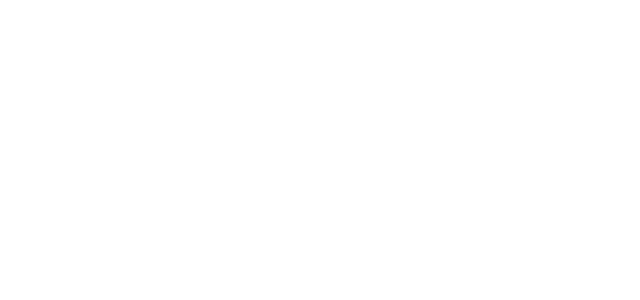
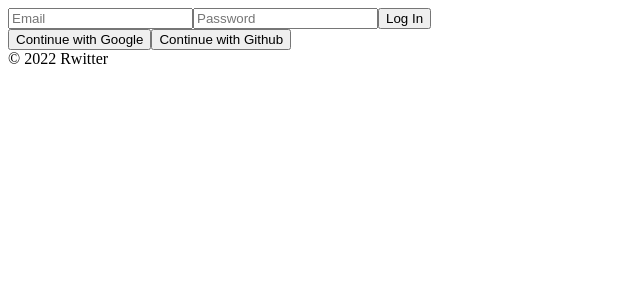
Before and after one commit to rhanziy/rwitter, a React (Create React App) app: page / in a window 1280 px wide. Shown: the top 300 px of the page, without its empty margins (0-640 px from the left). Built offline with nearby package versions, Linux system fonts and the light colour scheme; no server answers.

Commit message:
add Auth

```diff
--- /dev/null
+++ b/jsconfig.json
@@ -0,0 +1,6 @@
+{
+  "compilerOptions": {
+      "baseUrl": "src"
+  },
+  "include": ["src"]
+}
--- a/package.json
+++ b/package.json
@@ -6,8 +6,10 @@
     "@testing-library/jest-dom": "^5.16.4",
     "@testing-library/react": "^13.2.0",
     "@testing-library/user-event": "^13.5.0",
+    "firebase": "^9.6.1",
     "react": "^18.1.0",
     "react-dom": "^18.1.0",
+    "react-router-dom": "^6.3.0",
     "react-scripts": "5.0.1",
     "web-vitals": "^2.1.4"
   },
--- a/src/App.js
+++ /dev/null
@@ -1,10 +0,0 @@
-
-function App() {
-  return (
-    <div>
-
-    </div>
-  );
-}
-
-export default App;
--- /dev/null
+++ b/src/components/App.js
@@ -0,0 +1,15 @@
+import React, {useState} from "react";
+import AppRouter from "components/Router";
+import { authService } from "myBase";
+
+function App() {
+  const [ isLoggedIn, setIsLoggedIn] = useState(authService.currentUser);
+  return (
+    <>
+      <AppRouter isLoggedIn={isLoggedIn} />
+      <footer>&copy; {new Date().getFullYear()} Rwitter</footer>
+    </>
+  );
+}
+
+export default App;
--- /dev/null
+++ b/src/components/Router.js
@@ -0,0 +1,23 @@
+import React, { useState } from "react";
+import { HashRouter as Router, Route, Routes } from "react-router-dom";
+import Home from "../routes/Home";
+import Auth from "../routes/Auth";
+
+const AppRouter = ({isLoggedIn}) => {
+
+  return(
+    <Router>
+      <Routes>
+        {isLoggedIn ?
+            <>
+            <Route path="/" element={<Home />}></Route>
+            </>
+          :
+          <Route path="/" element={<Auth />}></Route>
+        }
+      </Routes>
+    </Router>
+  )
+}
+
+export default AppRouter;
--- /dev/null
+++ b/src/myBase.js
@@ -0,0 +1,15 @@
+
+import { initializeApp } from "firebase/app";
+import { getAuth } from "firebase/auth";
+
+const firebaseConfig = {
+  apiKey: process.env.REACT_APP_API_KEY,
+  authDomain: process.env.REACT_APP_AUTH_DOMAIN,
+  projectId: process.env.REACT_APP_PROJECT_ID,
+  storageBucket: process.env.REACT_APP_STORAGE_BUCKET,
+  messagingSenderId: process.env.REACT_APP_MESSAGIN_ID,
+  appId: process.env.REACT_APP_APP_ID
+};
+
+const firebaseApp = initializeApp(firebaseConfig);
+export const authService = getAuth();
--- /dev/null
+++ b/src/routes/Auth.js
@@ -0,0 +1,50 @@
+import React, { useState } from "react";
+
+const Auth = () => {
+  const [email, setEmail] = useState("");
+  const [password, setPassword] = useState("");
+  const onChange =(event) =>{
+    const {target: {name, value}} = event;
+    if(name === "email") {
+      setEmail(value);
+    }
+    if(name === "password"){
+      setPassword(value);
+    }
+  }
+  const onSubmit =(event) =>{
+    event.preventDefault();
+  }
+  return (
+    <div>
+      <form onSubmit={onSubmit}>
+        <input
+          name="email"
+          type="email"
+          placeholder="Email"
+          required
+          value={email}
+          onChange={onChange}
+        >
+        </input>
+        <input
+          name="password"
+          type="password"
+          placeholder="Password"
+          required
+          value={password}
+          onChange={onChange}
+        >
+        </input>
+        <input type="submit" value="Log In"></input>
+      </form>
+      <div>
+        <button>Continue with Google</button>
+        <button>Continue with Github</button>
+      </div>
+    </div>
+  );
+}
+
+
+export default Auth;
--- /dev/null
+++ b/src/routes/EditProfile.js
@@ -0,0 +1,4 @@
+import React from "react";
+
+
+export default () => <span>Edit profile</span>;
--- /dev/null
+++ b/src/routes/Home.js
@@ -0,0 +1,4 @@
+import React from "react";
+
+const Home = () => <span>Home</span>;
+export default Home;
--- /dev/null
+++ b/src/routes/Profile.js
@@ -0,0 +1,4 @@
+import React from "react";
+
+
+export default () => <span>Profile</span>;
```
Also changed, not shown: src/index.js (+7 -1 lines), public/robots.txt, 2 other files (tests, documents, lock files or other folders).
